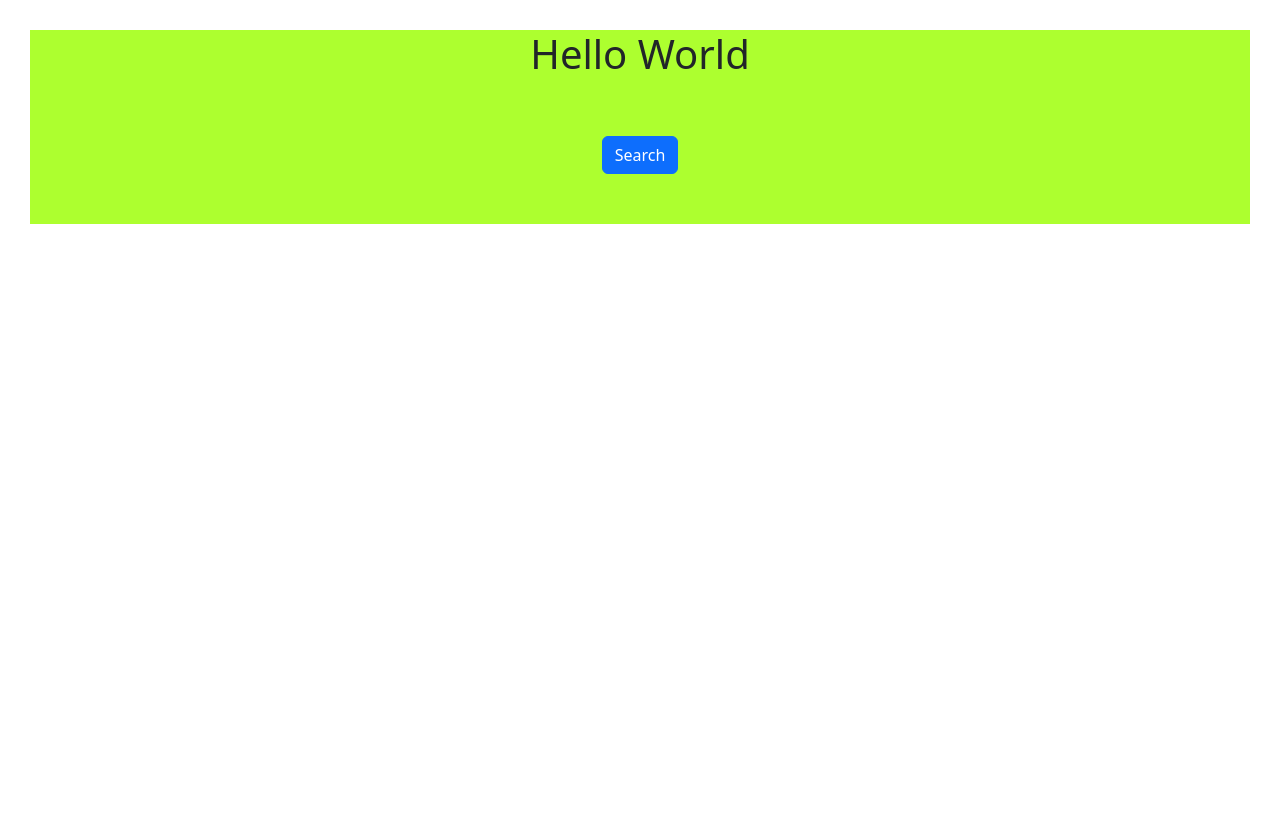
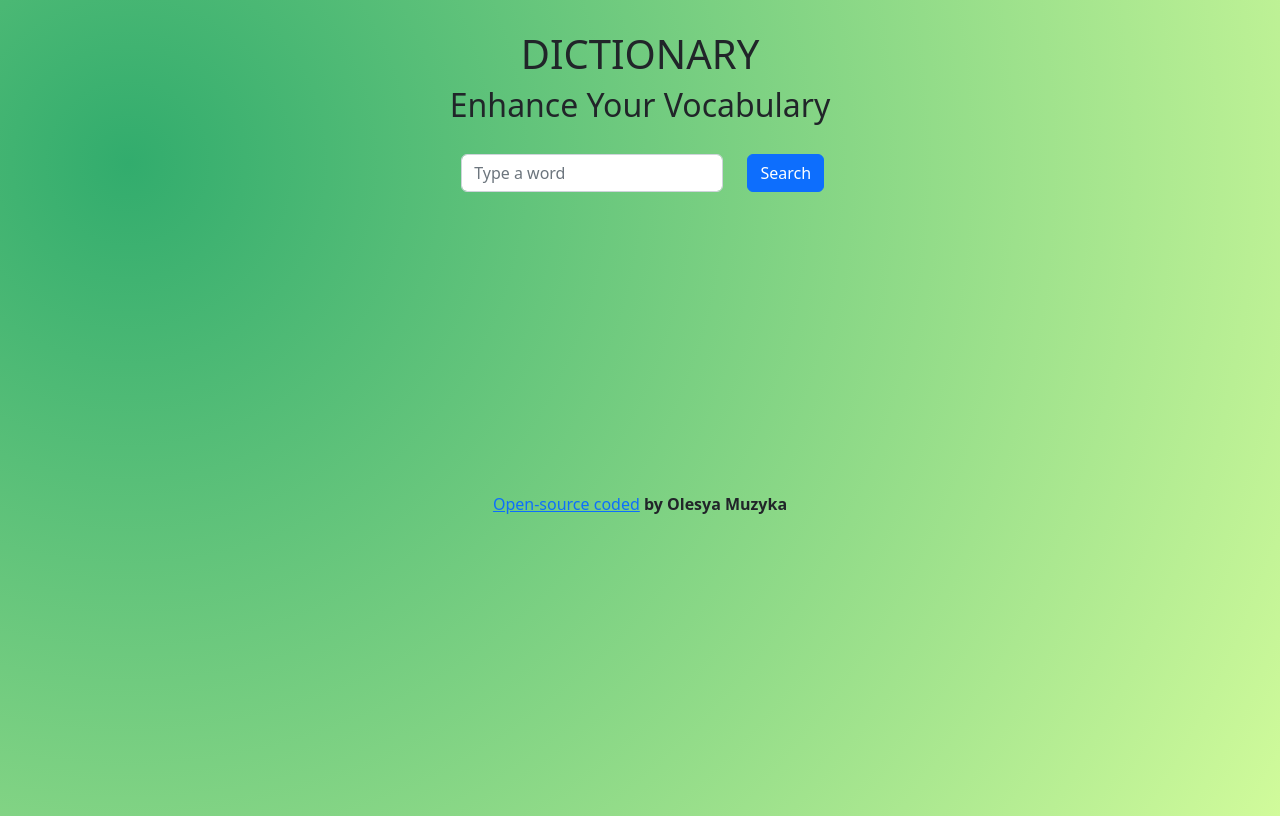
Before and after one commit to olesyaMuzyka/dictionary-project, a React (Create React App) app: page / in a window 1280 px wide. Built offline with nearby package versions, Linux system fonts and the light colour scheme.

Commit message:
Added search engine

```diff
--- a/src/App.css
+++ b/src/App.css
@@ -2,8 +2,8 @@ header {
   display: block;
   text-align: center;
   margin: 30px;
-  background: greenyellow;
 }
-.btn {
-  margin: 50px;
+.app-footer {
+  text-align: center;
+  margin: 300px 0;
 }
--- a/src/App.js
+++ b/src/App.js
@@ -1,14 +1,28 @@
 import "./App.css";
+import Dictionary from "./Dictionary";
 
 export default function App() {
   return (
     <div className="App">
-      <header className="App-header">
-        <h1>Hello World</h1>
-        <button type="button" className="btn btn-primary">
-          Search
-        </button>
-      </header>
+      <div className="container">
+        <header className="app-header">
+          <h1>DICTIONARY</h1>
+          <h2>Enhance Your Vocabulary</h2>
+        </header>
+        <main>
+          <Dictionary />
+        </main>
+        <footer className="app-footer">
+          <a
+            href="https://github.com/olesyaMuzyka/dictionary-project"
+            target="blank"
+            rel="noreferrer"
+          >
+            Open-source coded
+          </a>
+          <strong> by Olesya Muzyka</strong>
+        </footer>
+      </div>
     </div>
   );
 }
--- /dev/null
+++ b/src/Dictionary.css
@@ -0,0 +1,4 @@
+form {
+  display: flex;
+  justify-content: center;
+}
--- /dev/null
+++ b/src/Dictionary.js
@@ -0,0 +1,35 @@
+import React, { useState } from "react";
+import "./Dictionary.css";
+
+export default function Dictionary() {
+  let [keyword, setKeyword] = useState("");
+
+  function search(event) {
+    event.preventDefault();
+    alert(`Searching for ${keyword} definition`);
+  }
+
+  function handleKeywordChange(event) {
+    setKeyword(event.target.value);
+  }
+
+  return (
+    <div className="Dictionary">
+      <form onSubmit={search}>
+        <div className="row">
+          <div className="col-9">
+            <input
+              type="search"
+              placeholder="Type a word"
+              className="form-control"
+              onChange={handleKeywordChange}
+            />
+          </div>
+          <div className="col-3">
+            <input type="submit" value="Search" className="btn btn-primary" />
+          </div>
+        </div>
+      </form>
+    </div>
+  );
+}
--- a/src/index.css
+++ b/src/index.css
@@ -0,0 +1,14 @@
+body {
+  background: radial-gradient(
+    circle at 10% 20%,
+    rgb(50, 172, 109) 0%,
+    rgb(209, 251, 155) 100.2%
+  );
+  background-repeat: no-repeat;
+  background-size: cover;
+}
+
+code {
+  font-family: source-code-pro, Menlo, Monaco, Consolas, "Courier New",
+    monospace;
+}
```
